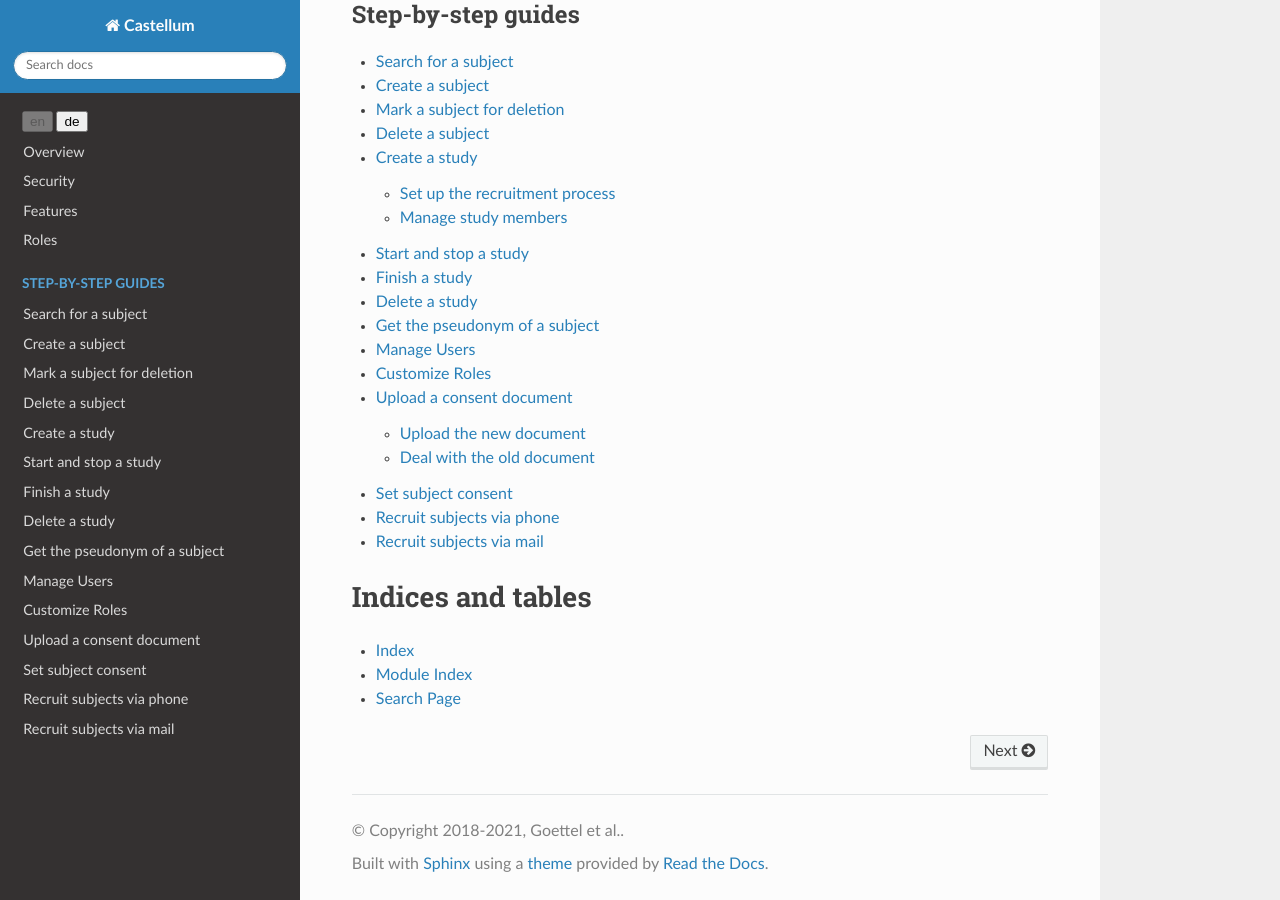
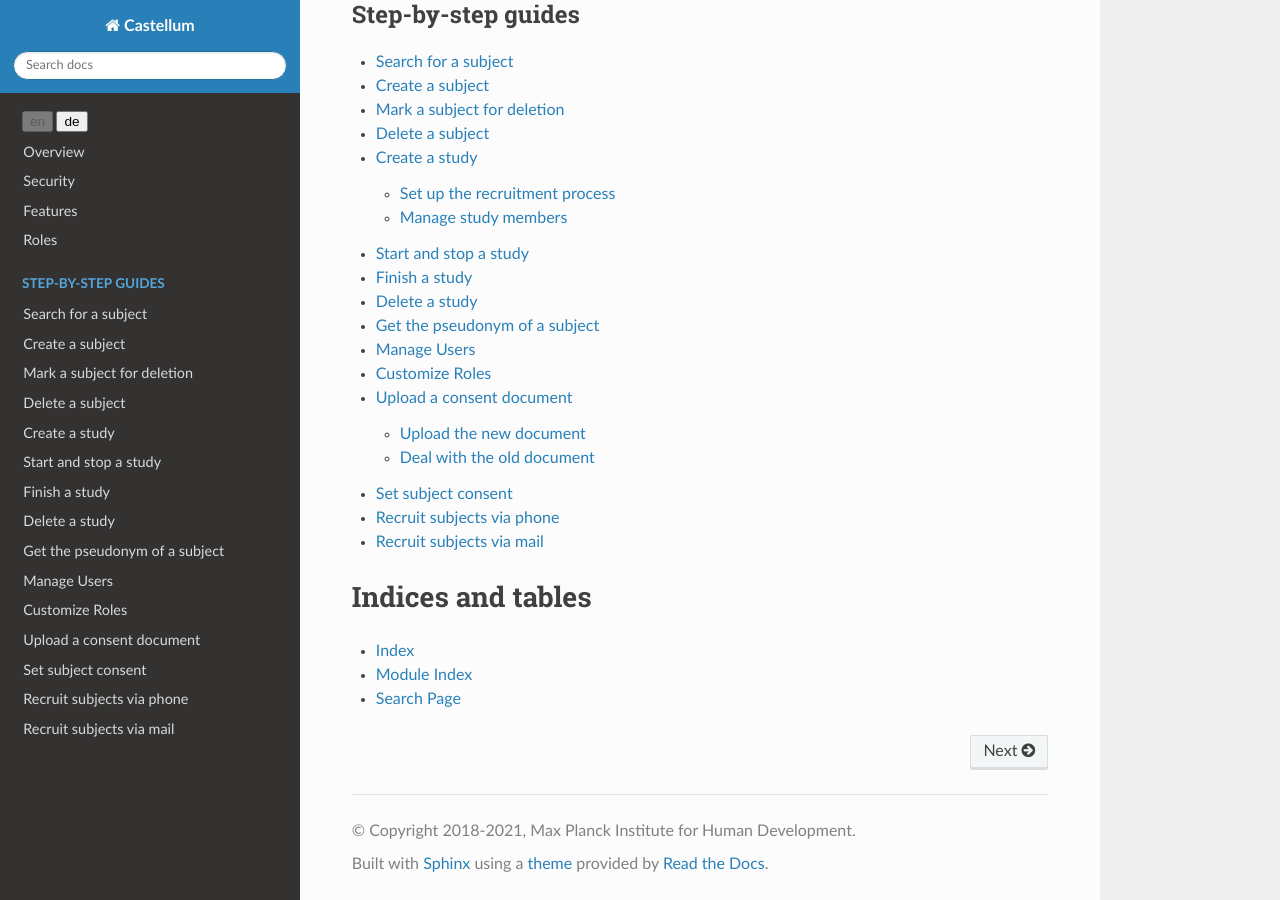
Before and after one commit to DouglasNeuroInformatics/castellum, a Sphinx documentation site: the page built from source/index.rst, in a window 1280 px wide and 900 px high, scrolled down 674 px. Built offline with Sphinx 7.4.7 and the Read the Docs theme 2.0.0, drawn with Linux system fonts in a browser that asks for light colours.

Commit message:
MPIB copyright

```diff
--- a/source/conf.py
+++ b/source/conf.py
@@ -18,8 +18,8 @@ import sphinx_rtd_theme
 # -- Project information -----------------------------------------------------
 
 project = 'Castellum'
-copyright = '2018-2021, Goettel et al.'
-author = 'Goettel et al.'
+copyright = '2018-2021, Max Planck Institute for Human Development'
+author = 'Max Planck Institute for Human Development'
 
 # The full version, including alpha/beta/rc tags
 release = '0.52.0'
```
